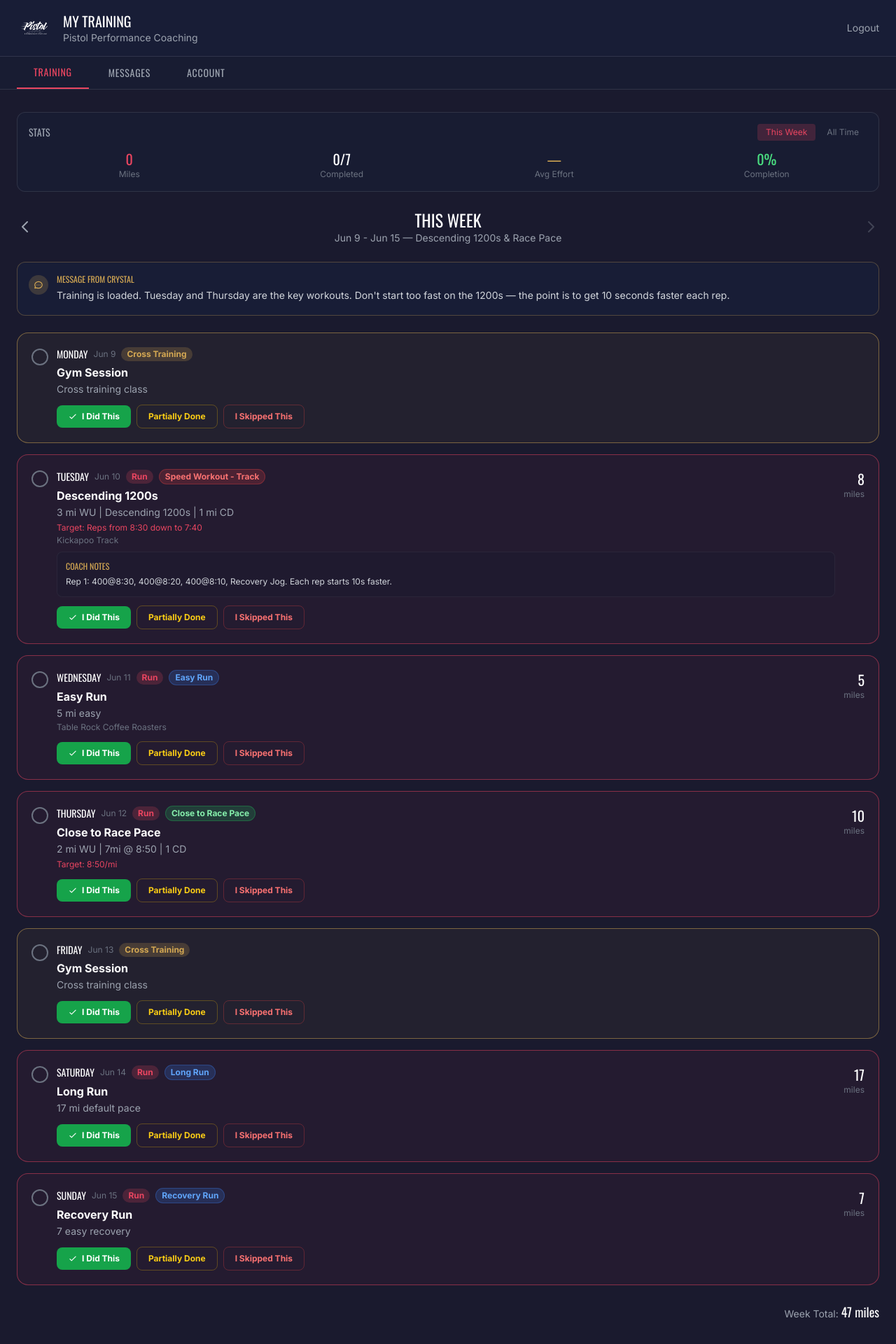
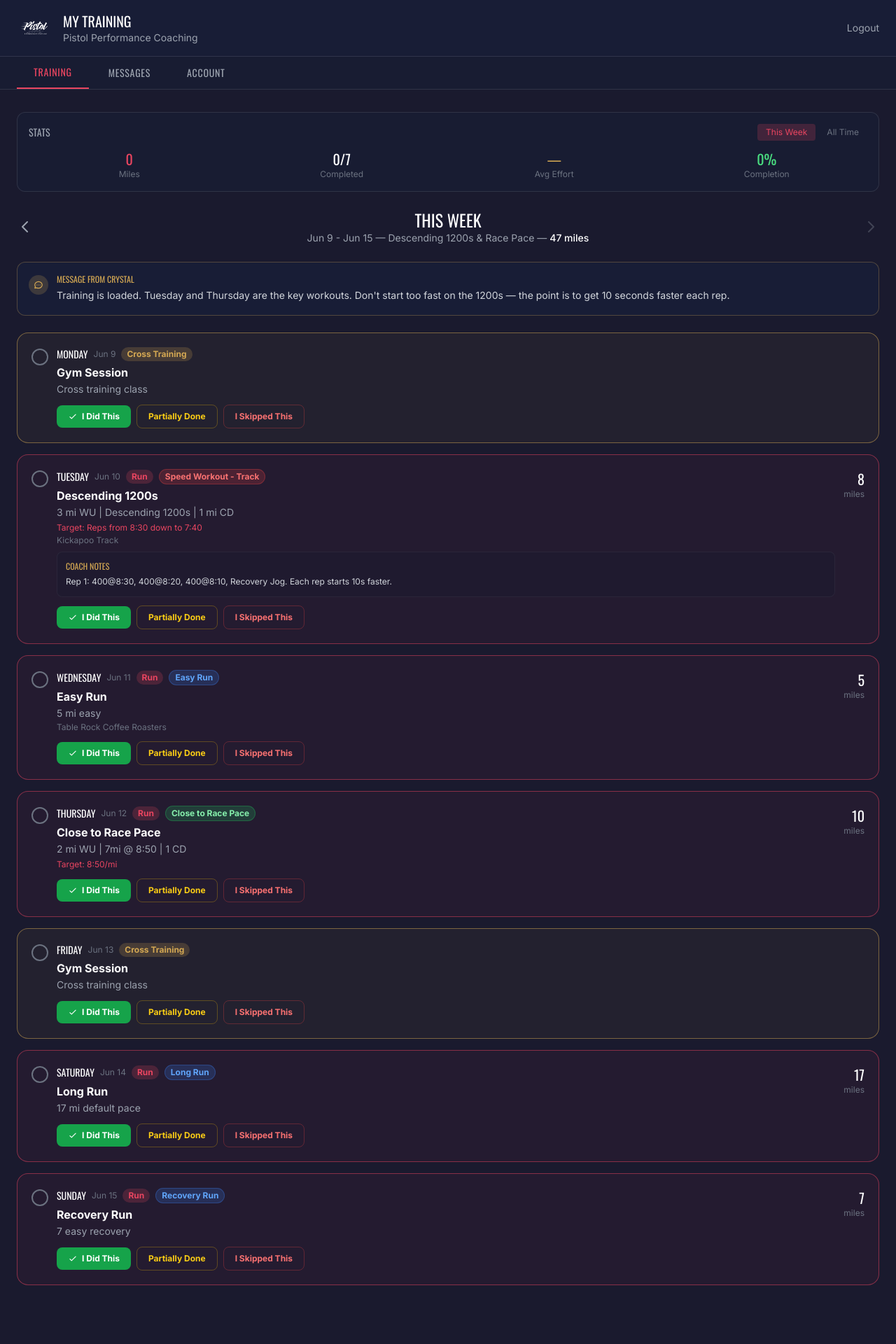
Before and after one commit to cvinirwin9455/crystalpiston, a Next.js app: page /dashboard in a window 1280 px wide. Shown: the whole page at 70% size. After the commit the page ends 1868 px from the top, so only its background shows below. Built offline with nearby package versions, Linux system fonts and the light colour scheme.

Commit message:
Move week total miles to top of plan (in header next to date range)
Co-authored-by: cvinirwin9455 <179919834+cvinirwin9455@users.noreply.github.com>

```diff
--- a/src/app/dashboard/page.tsx
+++ b/src/app/dashboard/page.tsx
@@ -124,7 +124,7 @@ export default function DashboardPage() {
             {/* Week Navigation */}
             <div className="flex items-center justify-between">
               <button onClick={() => setCurrentWeekIndex(Math.min(currentWeekIndex + 1, weeks.length - 1))} disabled={currentWeekIndex >= weeks.length - 1} className="text-gray-400 hover:text-white disabled:opacity-30"><svg className="w-6 h-6" fill="none" stroke="currentColor" viewBox="0 0 24 24"><path strokeLinecap="round" strokeLinejoin="round" strokeWidth={2} d="M15 19l-7-7 7-7" /></svg></button>
-              <div className="text-center"><h2 className="font-heading text-2xl uppercase text-white">{currentWeek.label}</h2><p className="text-gray-400 text-sm">{currentWeek.dateRange} &mdash; {currentWeek.focus}</p></div>
+              <div className="text-center"><h2 className="font-heading text-2xl uppercase text-white">{currentWeek.label}</h2><p className="text-gray-400 text-sm">{currentWeek.dateRange} &mdash; {currentWeek.focus} &mdash; <span className="text-white font-medium">{weeklyTotal} miles</span></p></div>
               <button onClick={() => setCurrentWeekIndex(Math.max(currentWeekIndex - 1, 0))} disabled={currentWeekIndex <= 0} className="text-gray-400 hover:text-white disabled:opacity-30"><svg className="w-6 h-6" fill="none" stroke="currentColor" viewBox="0 0 24 24"><path strokeLinecap="round" strokeLinejoin="round" strokeWidth={2} d="M9 5l7 7-7 7" /></svg></button>
             </div>
 
@@ -304,7 +304,7 @@ export default function DashboardPage() {
               ))}
             </div>
 
-            <div className="text-right"><span className="text-gray-400 text-sm">Week Total: </span><span className="text-white font-heading text-lg">{weeklyTotal} miles</span></div>
+
           </>
         )}
 
```
